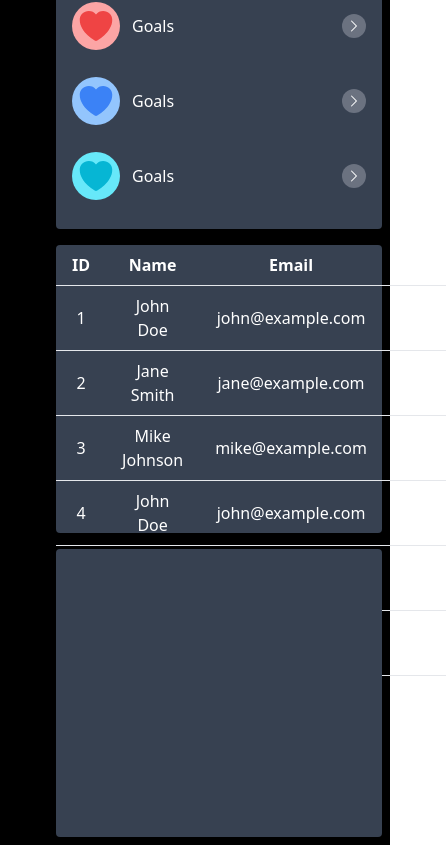
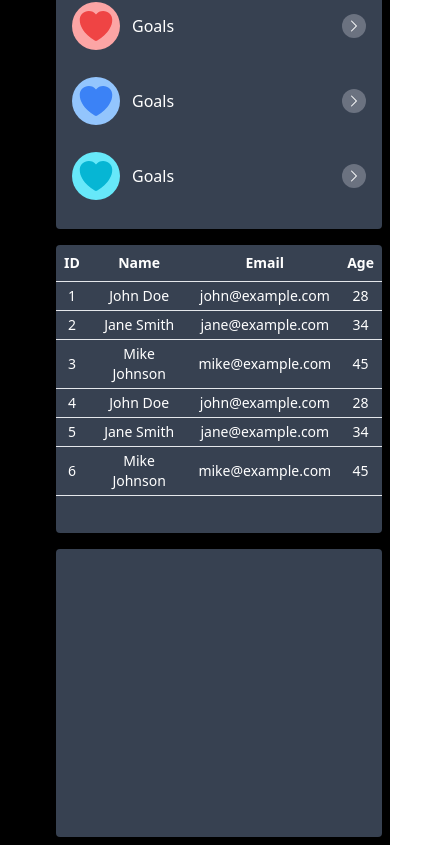
Before and after one commit to SushilCodePro/myfitpeo, a React (Create React App) app: page / in a window 390 px wide. Shown: the part 1315-2160 px from the top of the page, 446 px wide, since content can reach past the window. Built offline with nearby package versions, Linux system fonts and the light colour scheme.

Commit message:
table improve

```diff
--- a/src/components/dashboard/Order.js
+++ b/src/components/dashboard/Order.js
@@ -13,22 +13,22 @@ function Order() {
     return (
 
         <div className="w-full md:flex-2 h-72 bg-gray-700 rounded">
-            <table className="min-w-full text-white">
+            <table className="min-w-full text-white text-sm md:text-base">
                 <thead>
                     <tr>
-                        <th className="py-2 px-4 border-b">ID</th>
-                        <th className="py-2 px-4 border-b">Name</th>
-                        <th className="py-2 px-4 border-b">Email</th>
-                        <th className="py-2 px-4 border-b">Age</th>
+                        <th className="py-2 px-2 md:px-4 border-b">ID</th>
+                        <th className="py-2 px-2 md:px-4 border-b">Name</th>
+                        <th className="py-2 px-2 md:px-4 border-b">Email</th>
+                        <th className="py-2 px-2 md:px-4 border-b">Age</th>
                     </tr>
                 </thead>
                 <tbody>
                     {data.map((item) => (
                         <tr key={item.id}>
-                            <td className="py-2 px-4 border-b text-center ">{item.id}</td>
-                            <td className="py-2 px-4 border-b text-center">{item.name}</td>
-                            <td className="py-2 px-4 border-b text-center">{item.email}</td>
-                            <td className="py-2 px-4 border-b text-center">{item.age}</td>
+                            <td className="py-1 px-2 md:py-2 md:px-4 border-b text-center">{item.id}</td>
+                            <td className="py-1 px-2 md:py-2 md:px-4 border-b text-center">{item.name}</td>
+                            <td className="py-1 px-2 md:py-2 md:px-4 border-b text-center">{item.email}</td>
+                            <td className="py-1 px-2 md:py-2 md:px-4 border-b text-center">{item.age}</td>
                         </tr>
                     ))}
                 </tbody>
```
